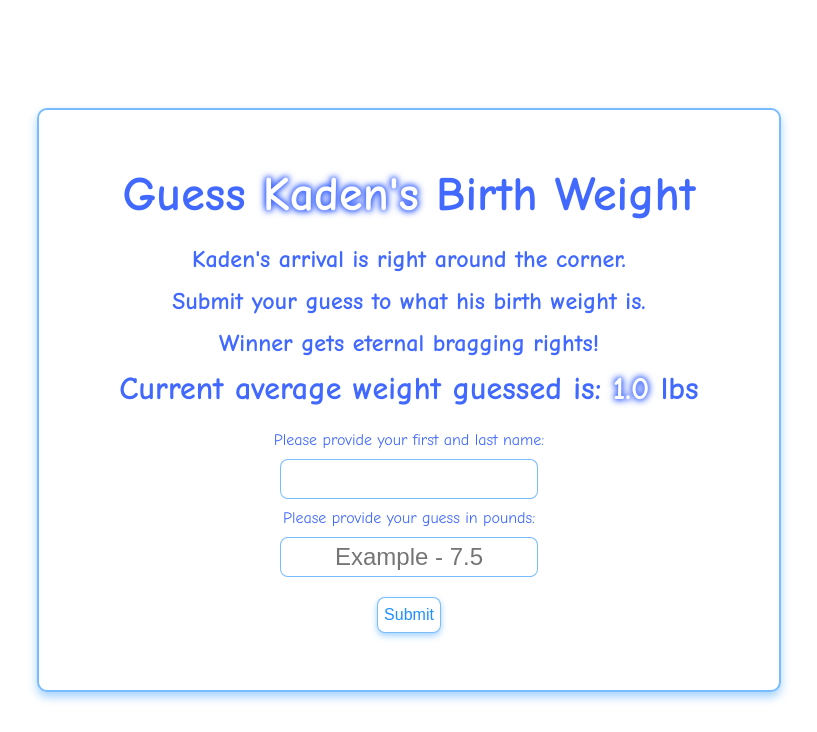
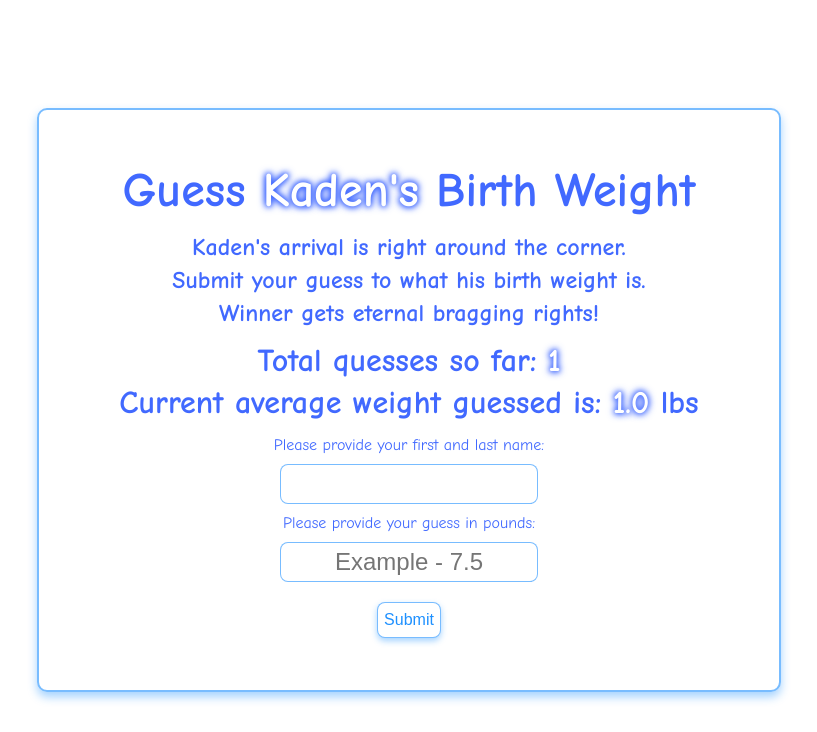
Before and after one commit to 8BitJustin/baby_weight_collector, a Flask app: page / in a window 1280 px wide. Shown: the top 732 px of the page, without its empty margins (231-1048 px from the left). Run offline with Flask 2, Linux system fonts and the light colour scheme; tables that the repository leaves empty hold one stand-in row (values such as "Sample post").

Commit message:
Count added to html, styles also added to styles.css file.

```diff
--- a/app.py
+++ b/app.py
@@ -36,7 +36,7 @@ def count():
 def index():
     count()
     avg()
-    return render_template("index.html", average=avg())
+    return render_template("index.html", average=avg(), count=count())
 
 
 @app.route("/success", methods=['POST'])
--- a/static/styles.css
+++ b/static/styles.css
@@ -12,6 +12,12 @@ h3 {
 }
 
 #kaden {
+  color: white;
+  text-shadow: 0 0 5px rgba(65, 105, 255, 1), 0 0 7px rgba(65, 105, 255, 1),
+    0 0 9px rgba(65, 105, 255, 1);
+}
+
+.count {
   color: white;
   text-shadow: 0 0 5px rgba(65, 105, 255, 1), 0 0 7px rgba(65, 105, 255, 1),
     0 0 9px rgba(65, 105, 255, 1);
@@ -44,9 +50,17 @@ h3 {
   font-size: 1.5em;
 }
 
+.show_count {
+  margin-top: 10px;
+}
+
 .show_avg {
+  margin-bottom: 10px;
+}
+
+.show_avg,
+.show_count {
   font-size: 2em;
-  margin-bottom: 10px;
 }
 
 .container {
--- a/templates/index.html
+++ b/templates/index.html
@@ -25,6 +25,10 @@
           Submit your guess to what his birth weight is.
         </h3>
         <h3 class="heading desc">Winner gets eternal bragging rights!</h3>
+        <h2 class="heading show_count">
+          Total quesses so far:
+          <span class="count">{{count}}</span>
+        </h2>
         <h2 class="heading show_avg">
           Current average weight guessed is:
           <span class="avg">{{average}}</span> lbs
```
